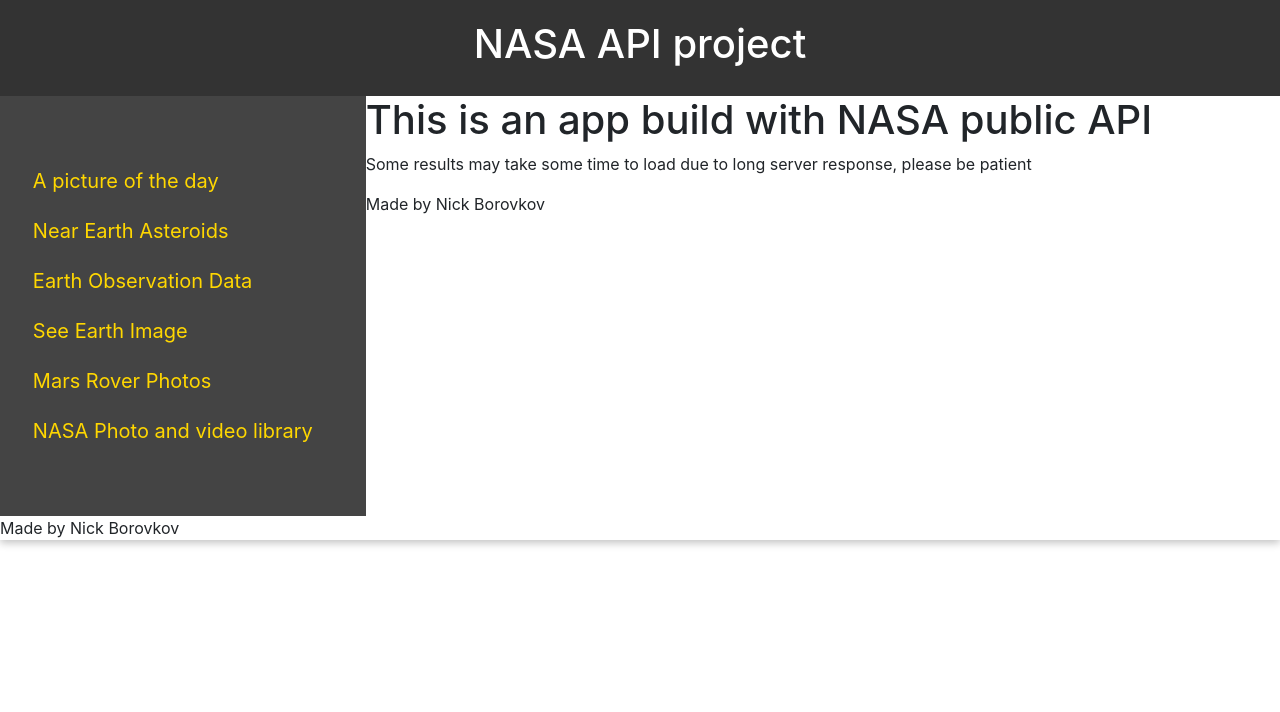
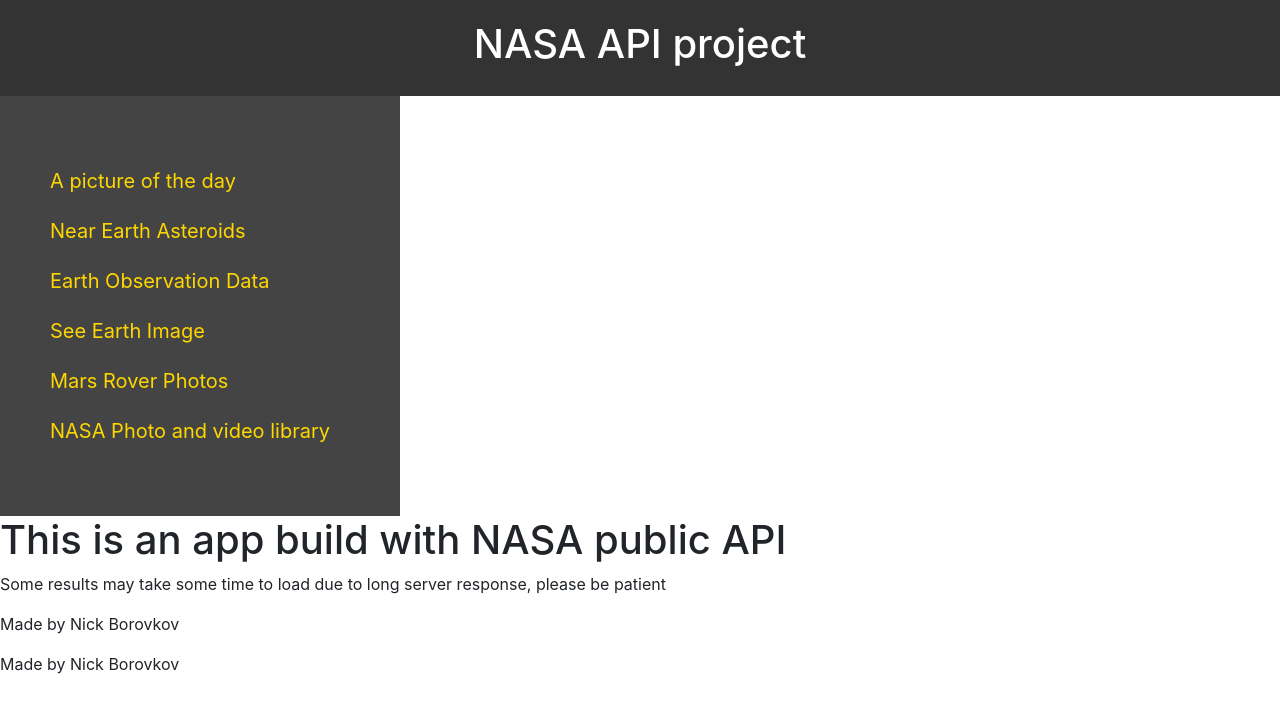
Before and after one commit to Nickborovkov/Earth_Data, a React (Create React App) app: page / in a window 1280 px wide. Shown: the top 712 px of the page. Built offline with nearby package versions, Linux system fonts and the light colour scheme.

Commit message:
added css for footer

```diff
--- a/src/App.css
+++ b/src/App.css
@@ -1,12 +1,3 @@
-.appWrapper{
-    max-width: 1400px;
-    margin: 0 auto;
-    box-shadow: rgba(0, 0, 0, 0.24) 0px 3px 8px;
+body{
+    background-color: #ffffff;
 }
-.appInner{
-    display: flex;
-    justify-content: center;
-}
-.appContent{
-    width: 1000px;
-}
--- a/src/components/NASAlibrary/searchForm/seaarchForm.jsx
+++ b/src/components/header/searchForm/searchForm.jsx
@@ -27,16 +27,15 @@
             >
                 { ({values, errors, touched, handleBlur, handleChange, handleSubmit, isValid, dirty}) => (
                     <div>
-                        <h3>Type to find items in NASA library</h3>
-                        {touched.search && errors.search &&
-                        <div>{errors.search}</div>}
-                        <input type="text"
+                        <input className="form-control-lg"
+                               type="text"
                                name='search'
                                value={values.search}
                                onChange={handleChange}
                                onBlur={handleBlur}
-                               placeholder='Come on, man'/>
-                        <button disabled={!isValid && !dirty}
+                               placeholder='Search in NASA image and videos library'/>
+                        <button className='btn btn-light'
+                                disabled={!isValid && !dirty}
                                 onClick={handleSubmit}
                                 type='submit'>Find</button>
                     </div>
```
Also changed, not shown: src/components/footer/footer.module.css (added, +17 -0 lines).
